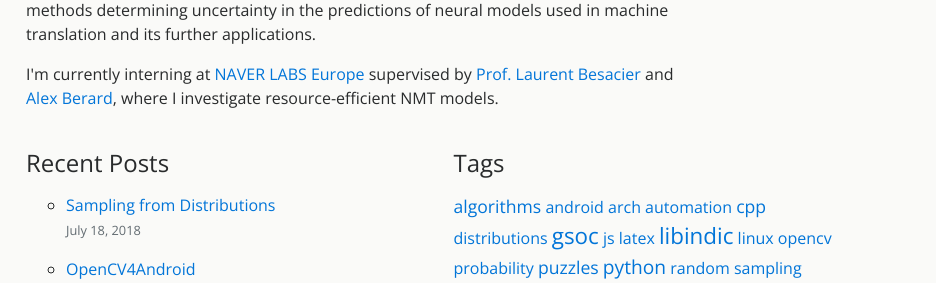
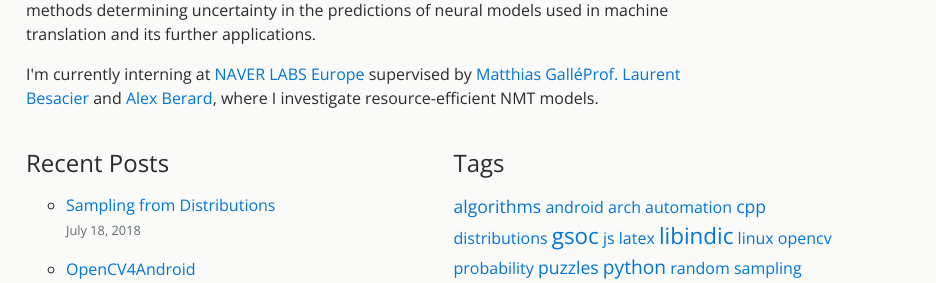
Before and after one commit to jerinphilip/jerinphilip.github.io, a plain HTML site: page index.html in a window 1280 px wide. Shown: the part 282-565 px from the top of the page, 344-1280 px from the left. Drawn offline with nearby package versions, Linux system fonts and the light colour scheme; some packages are replaced by stand-ins of ours; a small style sheet from the web is missing.

Commit message:
[ci skip] Update]

```diff
--- a/index.html
+++ b/index.html
@@ -101,7 +101,7 @@
                     I'm currently interning at <a href="https://europe.naverlabs.com/">NAVER
                     LABS Europe</a> supervised by
                     <a href="https://europe.naverlabs.com/people_user/Matthias-Galle/Matthias
-                    Gallé" < a> <a href="http://lig-membres.imag.fr/besacier/">Prof.
+                    Gallé" < a>Matthias Gallé<a href="http://lig-membres.imag.fr/besacier/">Prof.
                     Laurent Besacier</a> and <a href="https://europe.naverlabs.com/people_user/alexandre-berard/">Alex
                     Berard</a>, where I investigate resource-efficient
                 NMT models.
```
